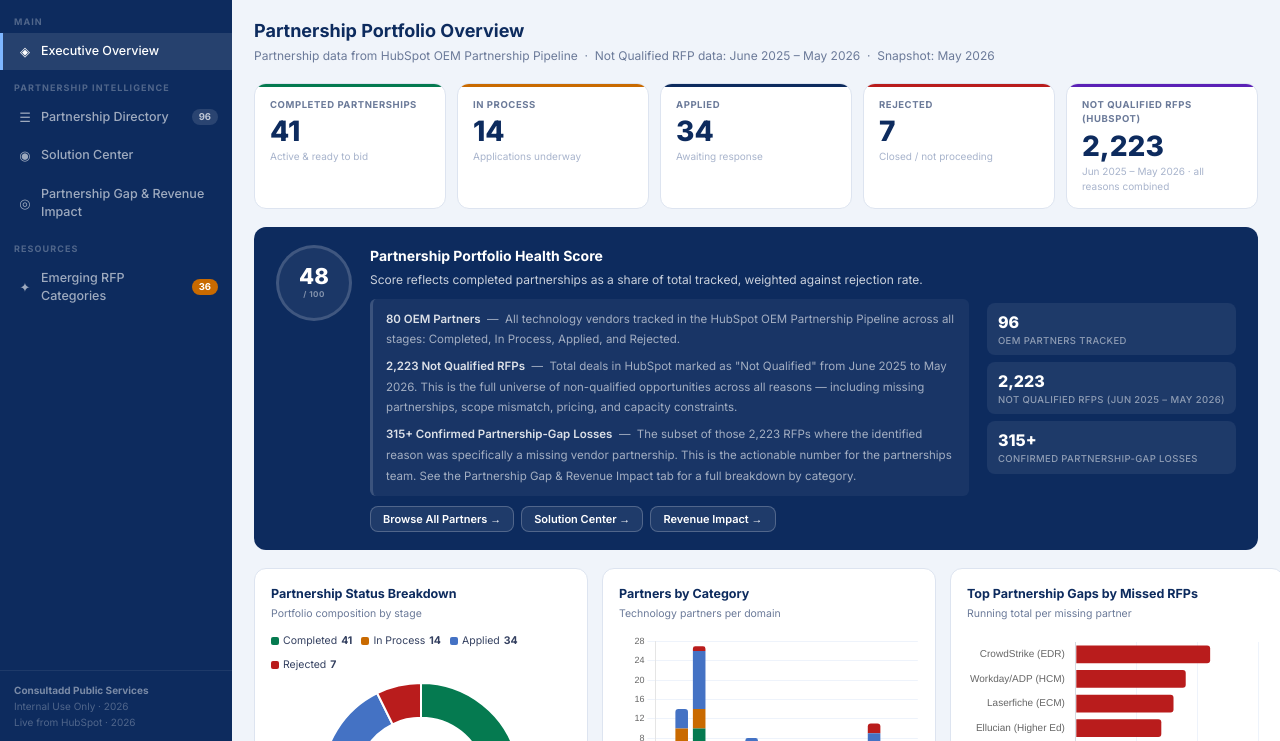
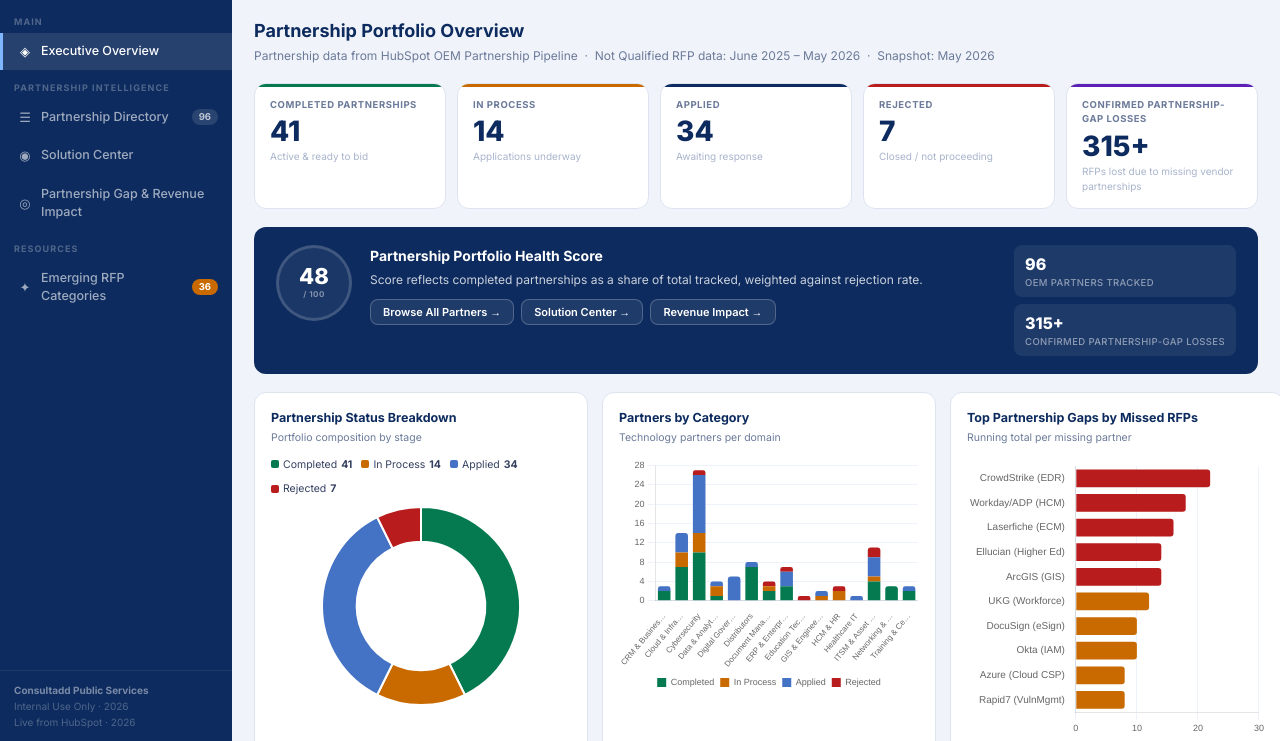
Before and after one commit to partnerships-caps/Consultadd_Partnerships, a plain HTML site: page index.html in a window 1280 px wide. Shown: the part 59-800 px from the top of the page. Drawn offline with nearby package versions, Linux system fonts and the light colour scheme.

Commit message:
Add files via upload

```diff
--- a/index.html
+++ b/index.html
@@ -247,7 +247,7 @@ tr:hover td{background:var(--blue-pale)}
       <div class="kpi"><div class="kpi-bar orange"></div><div class="kpi-lbl">In Process</div><div class="kpi-val" id="k-proc">—</div><div class="kpi-sub">Applications underway</div></div>
       <div class="kpi"><div class="kpi-bar navy"></div><div class="kpi-lbl">Applied</div><div class="kpi-val" id="k-appl">—</div><div class="kpi-sub">Awaiting response</div></div>
       <div class="kpi"><div class="kpi-bar red"></div><div class="kpi-lbl">Rejected</div><div class="kpi-val" id="k-rej">—</div><div class="kpi-sub">Closed / not proceeding</div></div>
-      <div class="kpi"><div class="kpi-bar purple"></div><div class="kpi-lbl">Not Qualified RFPs (HubSpot)</div><div class="kpi-val">2,223</div><div class="kpi-sub">Jun 2025 – May 2026 · all reasons combined</div></div>
+      <div class="kpi"><div class="kpi-bar purple"></div><div class="kpi-lbl">Confirmed Partnership-Gap Losses</div><div class="kpi-val">315+</div><div class="kpi-sub">RFPs lost due to missing vendor partnerships</div></div>
     </div>
 
     <div class="health-banner">
@@ -255,11 +255,7 @@ tr:hover td{background:var(--blue-pale)}
       <div class="health-body">
         <div class="health-title">Partnership Portfolio Health Score</div>
         <div class="health-txt" id="h-txt">Score reflects completed partnerships as a share of total tracked, weighted against rejection rate.</div>
-        <div style="margin-top:10px;font-size:11.5px;color:rgba(255,255,255,.6);line-height:1.8;background:rgba(255,255,255,.05);border-radius:6px;padding:10px 13px;border-left:3px solid rgba(255,255,255,.15)">
-          <div style="margin-bottom:6px"><span style="color:rgba(255,255,255,.85);font-weight:600">80 OEM Partners</span> &nbsp;—&nbsp; All technology vendors tracked in the HubSpot OEM Partnership Pipeline across all stages: Completed, In Process, Applied, and Rejected.</div>
-          <div style="margin-bottom:6px"><span style="color:rgba(255,255,255,.85);font-weight:600">2,223 Not Qualified RFPs</span> &nbsp;—&nbsp; Total deals in HubSpot marked as "Not Qualified" from June 2025 to May 2026. This is the full universe of non-qualified opportunities across all reasons — including missing partnerships, scope mismatch, pricing, and capacity constraints.</div>
-          <div><span style="color:rgba(255,255,255,.85);font-weight:600">315+ Confirmed Partnership-Gap Losses</span> &nbsp;—&nbsp; The subset of those 2,223 RFPs where the identified reason was specifically a missing vendor partnership. This is the actionable number for the partnerships team. See the Partnership Gap &amp; Revenue Impact tab for a full breakdown by category.</div>
-        </div>
+
         <div class="health-acts">
           <button class="btn-ghost" onclick="nav('browse')">Browse All Partners →</button>
           <button class="btn-ghost" onclick="nav('solutions')">Solution Center →</button>
@@ -268,7 +264,6 @@ tr:hover td{background:var(--blue-pale)}
       </div>
       <div class="health-stats">
         <div class="hs-item"><div class="hs-v" id="hs-total">—</div><div class="hs-l">OEM Partners Tracked</div></div>
-        <div class="hs-item"><div class="hs-v">2,223</div><div class="hs-l">Not Qualified RFPs (Jun 2025 – May 2026)</div></div>
         <div class="hs-item"><div class="hs-v">315+</div><div class="hs-l">Confirmed Partnership-Gap Losses</div></div>
       </div>
     </div>
```
